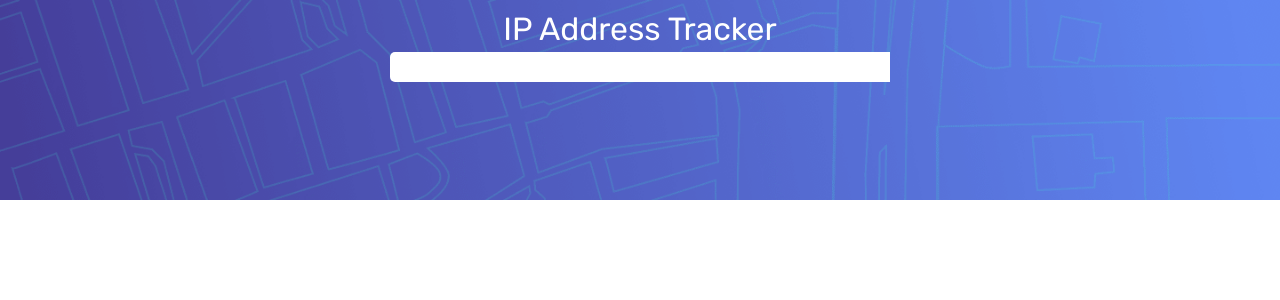
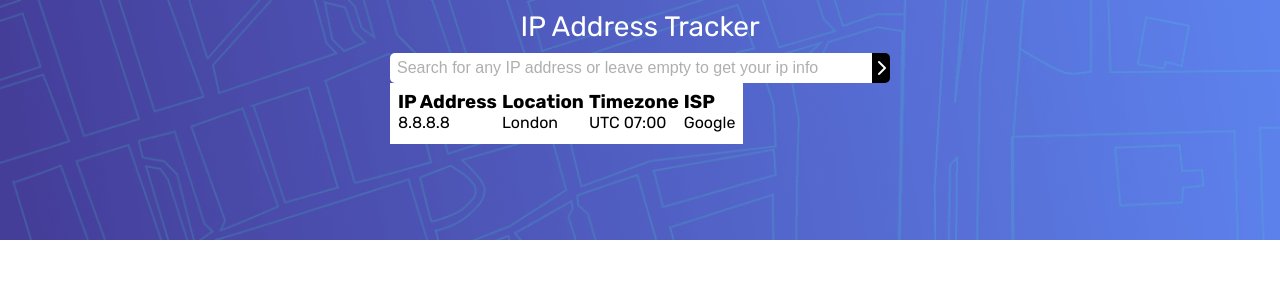
Before and after one commit to AndyBeable/ipaddress-tracker, a Vue app: page / in a window 1280 px wide. Shown: the top 300 px of the page. Built offline with nearby package versions, Linux system fonts and the light colour scheme.

Commit message:
first render

```diff
--- a/public/index.html
+++ b/public/index.html
@@ -5,6 +5,7 @@
     <meta http-equiv="X-UA-Compatible" content="IE=edge">
     <meta name="viewport" content="width=device-width,initial-scale=1.0">
     <link rel="icon" href="<%= BASE_URL %>favicon.ico">
+    <link rel="stylesheet" href="https://cdnjs.cloudflare.com/ajax/libs/font-awesome/6.0.0-beta3/css/all.min.css" integrity="sha512-Fo3rlrZj/k7ujTnHg4CGR2D7kSs0v4LLanw2qksYuRlEzO+tcaEPQogQ0KaoGN26/zrn20ImR1DfuLWnOo7aBA==" crossorigin="anonymous" referrerpolicy="no-referrer" />
     <title><%= htmlWebpackPlugin.options.title %></title>
   </head>
   <body>
--- /dev/null
+++ b/src/components/IPInfo.vue
@@ -0,0 +1,41 @@
+<template>
+<div class="results">
+  <div class="stat">
+    <h3>IP Address</h3>
+    <span>8.8.8.8</span>
+  </div>
+  <div class="stat">
+    <h3>Location</h3>
+    <span>London</span>
+  </div>
+  <div class="stat">
+    <h3>Timezone</h3>
+    <span>UTC 07:00</span>
+  </div>
+  <div class="stat">
+    <h3>ISP</h3>
+    <span>Google</span>
+  </div>
+</div>
+</template>
+
+<script>
+export default {
+  name: "IPInfo"
+};
+</script>
+
+<style lang="scss" scoped>
+.results {
+  position: absolute;
+  display: flex;
+  background-color: #fff;
+  gap: 5px;
+  padding: 8px 8px 12px 8px;
+}
+
+.stat {
+  display: flex;
+  flex-direction: column;
+}
+</style>
--- a/src/views/Home.vue
+++ b/src/views/Home.vue
@@ -4,17 +4,21 @@
       <div class="search__container">
         <h1>IP Address Tracker</h1>
         <div class="search__input">
-          <input type="text">
+          <input type="text" placeholder="Search for any IP address or leave empty to get your ip info"/>
+          <i class="fas fa-chevron-right chevron"></i>
         </div>
+        <IPInfo />
       </div>
     </div>
   </div>
 </template>
 
 <script>
+import IPInfo from "@/components/IPInfo";
+
 export default {
   name: "Home",
-  components: {},
+  components: { IPInfo },
 };
 </script>
 
@@ -22,9 +26,9 @@ export default {
 .header {
   display: flex;
   flex-direction: column;
-  height: 25vh;
-  max-height: 25vh;
-  background-image: url('~@/assets/pattern-bg.png');
+  height: 30vh;
+  max-height: 30vh;
+  background-image: url("~@/assets/pattern-bg.png");
   background-size: cover;
   padding-top: 10px;
 }
@@ -51,13 +55,29 @@ input {
 input:focus {
   outline: none;
 }
-  h1 {
-    color: #fff;
-    text-align: center;
-    font-size: 32px;
-    padding-bottom: 4px;
-    font-weight: 200;
-  }
 
+input::placeholder {
+  padding-left: 5px;
+  font-size: 16px;
+  color: #b0afaf;
+}
+h1 {
+  color: #fff;
+  text-align: center;
+  font-size: 28px;
+  padding-bottom: 10px;
+  font-weight: 200;
+}
 
+.chevron {
+  cursor: pointer;
+  background: #000;
+  color: #fff;
+  padding-left: 4px;
+  padding-right: 4px;
+  border-top-right-radius: 5px;
+  border-bottom-right-radius: 5px;
+  display: flex;
+  align-items: center;
+}
 </style>
```
